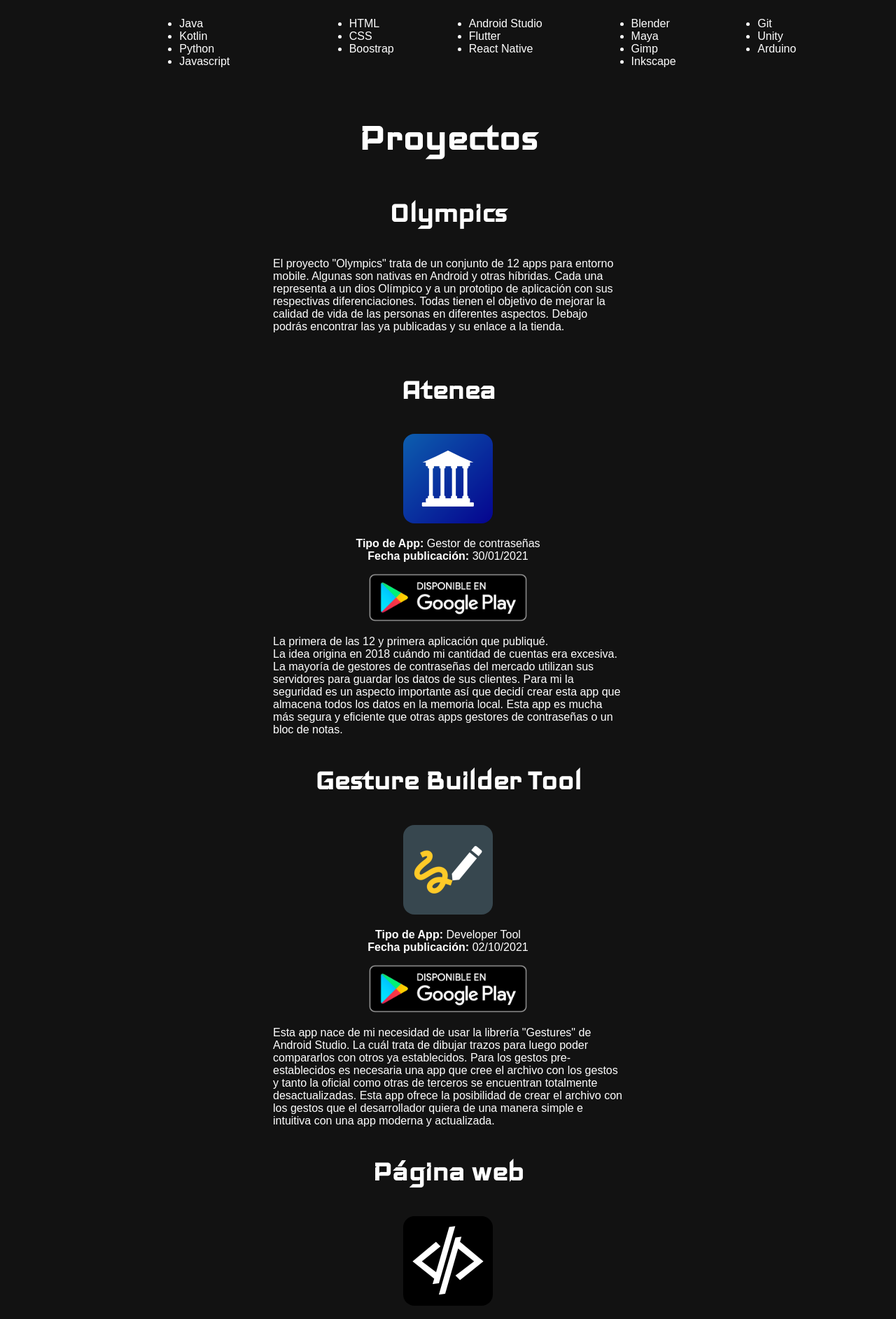
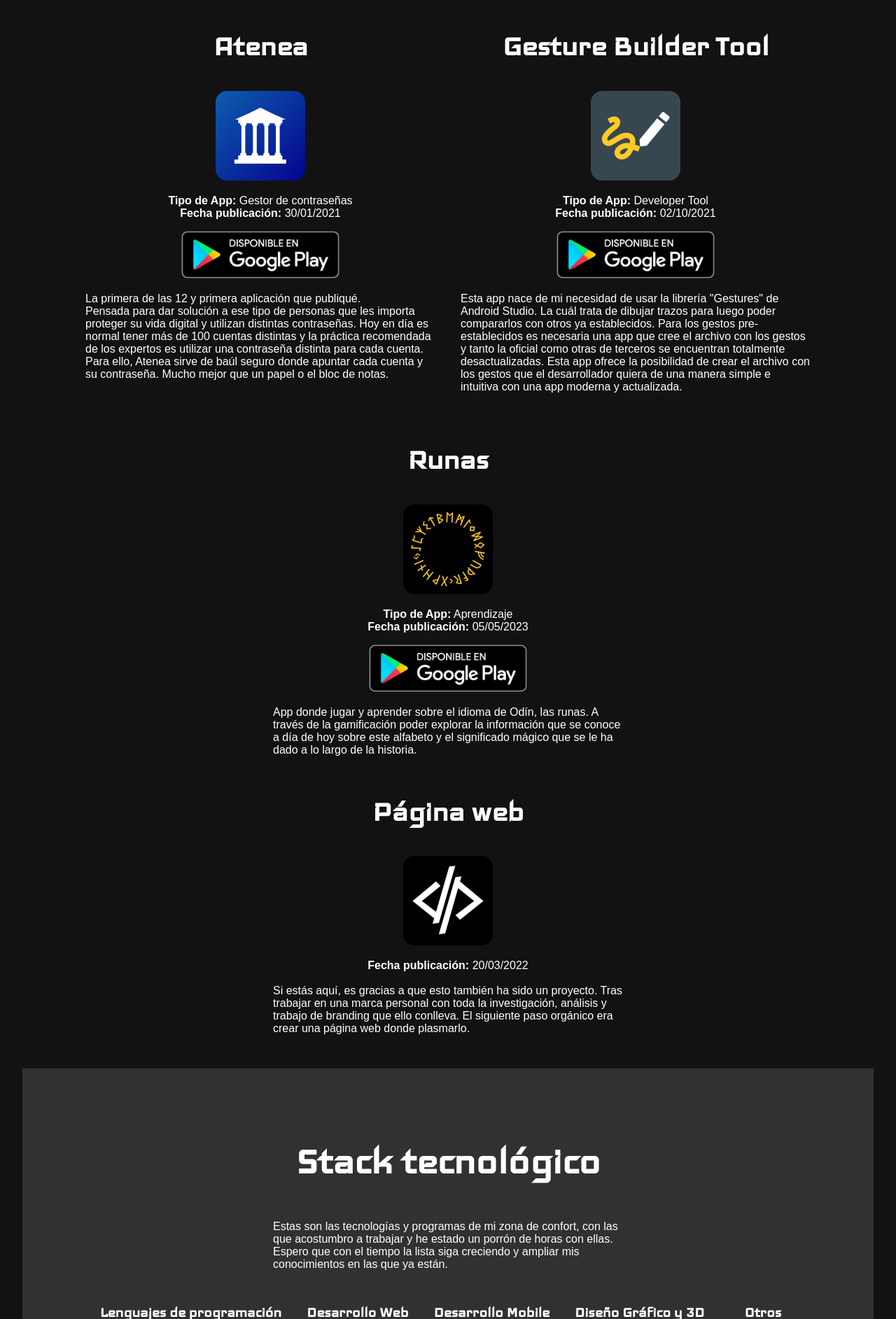
Before and after one commit to emedp/emedp.github.io, a plain HTML site: page index.html in a window 1280 px wide. Shown: the part 915-2800 px from the top of the page at 70% size. Drawn offline with Linux system fonts and the light colour scheme.

Commit message:
added runes project, texts changes, minor visuals

```diff
--- a/index.html
+++ b/index.html
@@ -56,10 +56,95 @@
 
         <main>
 
+            <section id="projects">
+                <h1>Proyectos</h1>
+
+                <div id="android-apps">
+                    <div class="columned">
+                        <h2>Atenea</h2>
+                        <img src="assets/logos/atenea.png" alt="icono Atenea" class="img-icon128">
+
+                        <p class="project_description">
+                            <b>Tipo de App:</b> Gestor de contraseñas<br>
+                            <b>Fecha publicación:</b> 30/01/2021<br>
+                        </p>
+                        <a target="_blank" href="https://play.google.com/store/apps/details?id=example.digitallife">
+                            <img src="assets/logos/google-play-badge.png" alt="google play badge" class="img-badge">
+                        </a>
+                        <p>
+                            La primera de las 12 y primera aplicación que publiqué. <br>
+                            Pensada para dar solución a ese tipo de personas que les importa proteger su vida digital y utilizan distintas
+                            contraseñas.
+                            Hoy en día es normal tener más de 100 cuentas distintas y la práctica recomendada de los expertos es utilizar
+                            una contraseña distinta para cada cuenta.
+                            Para ello, Atenea sirve de baúl seguro donde apuntar cada cuenta y su contraseña. Mucho mejor que un papel o el
+                            bloc de notas.
+                        </p>
+                    </div>
+
+                    <div class="columned">
+                        <h2>Gesture Builder Tool</h2>
+                        <img src="assets/logos/gesture_builder.png" alt="icono Gesture Builder Tool" class="img-icon128">
+
+                        <p class="project_description">
+                            <b>Tipo de App:</b> Developer Tool<br>
+                            <b>Fecha publicación:</b> 02/10/2021<br>
+                        </p>
+                        <a target="_blank" href="https://play.google.com/store/apps/details?id=migueldp.runeforge">
+                            <img src="assets/logos/google-play-badge.png" alt="google play badge" class="img-badge">
+                        </a>
+                        <p>
+                            Esta app nace de mi necesidad de usar la librería "Gestures" de Android Studio. La cuál trata de dibujar trazos
+                            para luego poder compararlos con otros ya establecidos. Para los gestos pre-establecidos es necesaria una app
+                            que cree el archivo con los gestos y tanto la oficial como otras de terceros se encuentran totalmente
+                            desactualizadas.
+                            Esta app ofrece la posibilidad de crear el archivo con los gestos que el desarrollador quiera de una manera simple e
+                            intuitiva
+                            con una app moderna y actualizada.
+                        </p>
+                    </div>
+
+                    <div class="columned">
+                        <h2>Runas</h2>
+                        <img src="assets/logos/runas.png" alt="icono Runas" class="img-icon128">
+
+                        <p class="project_description">
+                            <b>Tipo de App:</b> Aprendizaje<br>
+                            <b>Fecha publicación:</b> 05/05/2023<br>
+                        </p>
+                        <a target="_blank" href="https://play.google.com/store/apps/details?id=emedpware.runes">
+                            <img src="assets/logos/google-play-badge.png" alt="google play badge" class="img-badge">
+                        </a>
+                        <p>
+                            App donde jugar y aprender sobre el idioma de Odín, las runas. A través de la gamificación poder explorar
+                            la información que se conoce a día de hoy sobre este alfabeto y el significado mágico que se le ha dado a lo largo
+                            de la historia.
+
+                        </p>
+                    </div>
+                </div>
+
+                <div id="webpage">
+                    <h2>Página web</h2>
+
+                    <img src="assets/logos/emedp.png" alt="icono emedpware" class="img-icon128">
+                    <p class="project_description">
+                        <b>Fecha publicación:</b> 20/03/2022<br>
+                    </p>
+                    <br>
+                    <p>
+                        Si estás aquí, es gracias a que esto también ha sido un proyecto. Tras trabajar en una marca personal
+                        con toda la investigación, análisis y trabajo de branding que ello conlleva. El siguiente paso orgánico
+                        era crear una página web donde plasmarlo.
+                    </p>
+                </div>
+            </section>
+
             <section id="CV">
-                <h2>Stack tecnológico</h2>
+                <h1>Stack tecnológico</h1>
                 <p>
-                    Estas son las tecnologías y programas de mi zona de confort, con las que acostumbro a trabajar y he estado un porrón de horas con ellas. <br>
+                    Estas son las tecnologías y programas de mi zona de confort, con las que acostumbro a trabajar y he estado un
+                    porrón de horas con ellas. <br>
                     Espero que con el tiempo la lista siga creciendo y ampliar mis conocimientos en las que ya están.
                 </p>
                 <div>
@@ -108,74 +193,6 @@
                 </div>
             </section>
 
-            <section id="projects">
-                <h1>Proyectos</h1>
-
-                <div id="olympics">
-                    <h2>Olympics</h2>
-                    <p>
-                        El proyecto "Olympics" trata de un conjunto de 12 apps para entorno mobile. Algunas son nativas en Android y otras híbridas.
-                        Cada una representa a un dios Olímpico y a un prototipo de aplicación con sus respectivas diferenciaciones.
-                        Todas tienen el objetivo de mejorar la calidad de vida de las personas en diferentes aspectos.
-                        Debajo podrás encontrar las ya publicadas y su enlace a la tienda.
-                    </p>
-                    <br>
-                    <h2>Atenea</h2>
-                    <img src="assets/logos/atenea.png" alt="icono Atenea" class="img-icon128">
-
-                    <p class="project_description">
-                        <b>Tipo de App:</b> Gestor de contraseñas<br>
-                        <b>Fecha publicación:</b> 30/01/2021<br>
-                    </p>
-                    <a target="_blank" href="https://play.google.com/store/apps/details?id=example.digitallife">
-                        <img src="assets/logos/google-play-badge.png" alt="google play badge" class="img-badge">
-                    </a>
-                    <p>
-                        La primera de las 12 y primera aplicación que publiqué. <br>
-                        La idea origina en 2018 cuándo mi cantidad de cuentas era excesiva.
-                        La mayoría de gestores de contraseñas del mercado utilizan sus servidores para guardar los datos de sus clientes.
-                        Para mi la seguridad es un aspecto importante así que decidí crear esta app que almacena todos los datos en la memoria local.
-                        Esta app es mucha más segura y eficiente que otras apps gestores de contraseñas o un bloc de notas.
-                    </p>
-                </div>
-
-                <div id="android-apps">
-                    <h2>Gesture Builder Tool</h2>
-                    <img src="assets/logos/gesture_builder.png" alt="icono Gesture Builder Tool" class="img-icon128">
-
-                    <p class="project_description">
-                        <b>Tipo de App:</b> Developer Tool<br>
-                        <b>Fecha publicación:</b> 02/10/2021<br>
-                    </p>
-                    <a target="_blank" href="https://play.google.com/store/apps/details?id=migueldp.runeforge">
-                        <img src="assets/logos/google-play-badge.png" alt="google play badge" class="img-badge">
-                    </a>
-                    <p>
-                        Esta app nace de mi necesidad de usar la librería "Gestures" de Android Studio. La cuál trata de dibujar trazos
-                        para luego poder compararlos con otros ya establecidos. Para los gestos pre-establecidos es necesaria una app
-                        que cree el archivo con los gestos y tanto la oficial como otras de terceros se encuentran totalmente desactualizadas.
-                        Esta app ofrece la posibilidad de crear el archivo con los gestos que el desarrollador quiera de una manera simple e intuitiva
-                        con una app moderna y actualizada.
-                    </p>
-                </div>
-
-                <div id="webpage">
-                    <h2>Página web</h2>
-
-                    <img src="assets/logos/emedp.png" alt="icono emedpware" class="img-icon128">
-                    <p class="project_description">
-                        <b>Fecha publicación:</b> 20/03/2022<br>
-                    </p>
-                    <br>
-                    <p>
-                        Creo que todo desarrollador que se precie (web o no web). Debe tener una presencia digital en internet
-                        y si estás aquí, es gracias a que esto también ha sido un proyecto. Tras trabajar en una marca personal
-                        con toda la investigación, análisis y trabajo de branding que ello conlleva. El siguiente paso orgánico
-                        era crear una página web donde plasmarlo.
-                    </p>
-                </div>
-            </section>
-
             <section id="emedpware">
                 <h1>Emedpware</h1>
                 <div class="background_logo">
@@ -189,7 +206,7 @@
                 <p>
                     Emedpware pretende ser una firma de tecnología que represente la calidad y una experiencia satisfactoria.
                     Los principales valores de la marca son esfuerzo, actualidad, sabiduría, honestidad, sinceridad y cordialidad. <br>
-                    El tiempo es el bien más valioso de la vida, por ello la intención es simplificar, optimizar y mejorar los
+                    El tiempo es el bien más valioso, por ello la intención es simplificar, optimizar y mejorar los
                     procesos cotidianos de la vida de las personas. Gracias al poder de la tecnología.
                     A través del software, la marca busca crear apps, webs y videojuegos que cumplan con la visión descrita.
                     Estos productos podrán ser creaciones de la marca o a encargo de terceros que compartan el mismo objetivo y visión. <br>
@@ -231,8 +248,8 @@
                         </a>
 
                         <a target="_blank" class="rrss_link" style="background-color: #FF0000;"
-                            href="https://www.youtube.com/channel/UCj13V4FnfeK6rd7uBglwWFA">
-                            <img class="img-logo-brand" src="assets/icons/youtube.svg" alt="YouTube (Emedp)">
+                            href="https://www.youtube.com/@emedp">
+                            <img class="img-logo-brand" src="assets/icons/youtube.svg" alt="YouTube Emedp">
                         </a>
 
                         <a target="_blank" class="rrss_link" style="background-color: #1da1f2;" href="https://twitter.com/eme_dp">
@@ -262,8 +279,13 @@
                     </a>
 
                     <a target="_blank" class="rrss_link" style="background-color: #FF0000;"
-                        href="https://www.youtube.com/channel/UCXtnkGXyb-ebAP05ramqVPw">
-                        <img class="img-logo-brand" src="assets/icons/youtube.svg" alt="YouTube (Emedp Games)">
+                        href="https://www.youtube.com/@mikysdp">
+                        <img class="img-logo-brand" src="assets/icons/youtube.svg" alt="YouTube Emedp Games">
+                    </a>
+
+                    <a target="_blank" class="rrss_link" style="background-color: #FF0000;"
+                        href="https://www.youtube.com/@emedpgames">
+                        <img class="img-logo-brand" src="assets/icons/youtube.svg" alt="YouTube Emedp Games">
                     </a>
 
                     <a target="_blank" class="rrss_link" style="background-color: #9146FF;" href="https://www.twitch.tv/mikysdp">
--- a/style.css
+++ b/style.css
@@ -31,6 +31,10 @@ header {
   position: sticky;
   top: 0;
   padding: 2em;
+}
+
+section {
+  padding: 3em 2em 3em;
 }
 
 footer {
@@ -97,7 +101,10 @@ button:hover {
 
 #welcome {
   background-color: #313131;
-  padding: 1em 2em 3em;
+}
+
+#CV {
+  background-color: #313131;
 }
 
 /* CLASSES */
@@ -114,8 +121,17 @@ h1.main_title {
   white-space: nowrap;
   width: 100%;
   margin: auto;
+  margin-top: 16px;
   text-align: center;
   color: lightskyblue;
+}
+
+@keyframes typing {
+  from {width: 0;}
+}
+
+@keyframes blink {
+  50% {border-color: transparent;}
 }
 
 .columned {
```
Also changed, not shown: assets/logos/runas.png (renamed from assets/logos/runes_battles.png).
